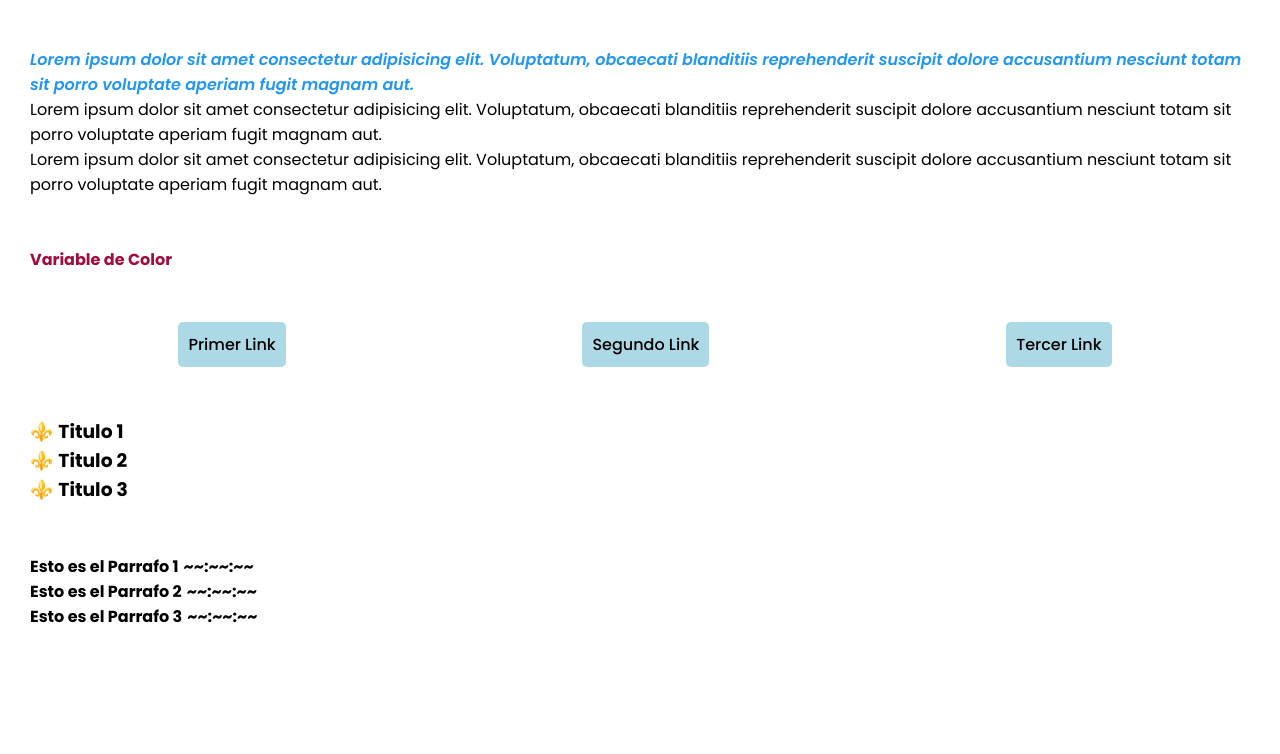
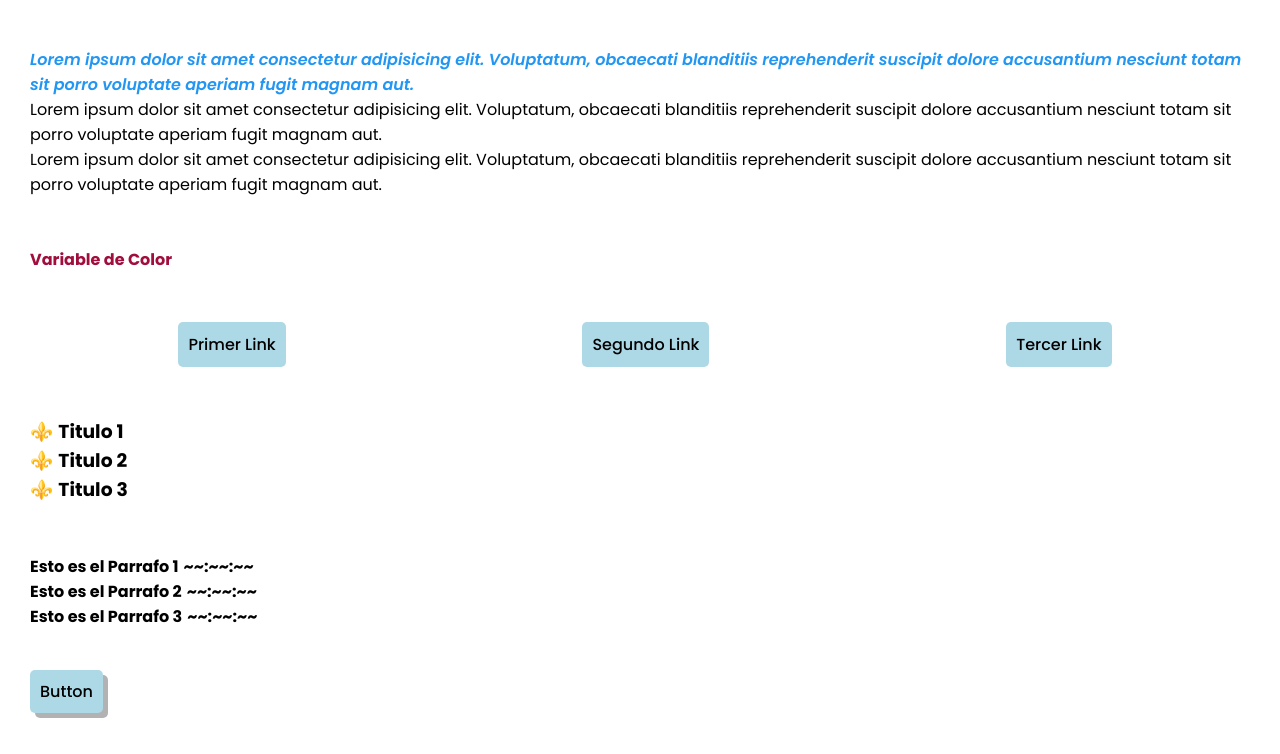
Before and after one commit to DavidPineda02/Pseudoclases, a plain HTML site: page index.html in a window 1280 px wide. Shown: the part 781-1535 px from the top of the page. Before the commit the page ends 1460 px from the top, so only its background shows below. Drawn offline with Linux system fonts and the light colour scheme.

Commit message:
Treceavo Ejercicio - Agregandole Sombreado a un Boton con ::after

```diff
--- a/index.html
+++ b/index.html
@@ -67,7 +67,9 @@
                 <p>Esto es el Parrafo 2</p>
                 <p>Esto es el Parrafo 3</p>
             </div>
-            <div class="ejercicio13"></div>
+            <div class="ejercicio13">
+                <a href="">Button</a>
+            </div>
             <div class="ejercicio14"></div>
             <div class="ejercicio15"></div>
             <div class="ejercicio16"></div>
--- a/styles.css
+++ b/styles.css
@@ -100,29 +100,29 @@
     border: 1.5px solid #000;
 }
 
-.ejercicio7 .text:only-of-type{
+.ejercicio7 .text:only-of-type {
     font-weight: 700;
     font-style: italic;
     color: #0d47a1;
 }
 
-.ejercicio8 .parrafo:first-of-type{
+.ejercicio8 .parrafo:first-of-type {
     font-weight: 600;
     font-style: italic;
     color: #2196F3;
 }
 
-.ejercicio9 h4{
+.ejercicio9 h4 {
     color: var(--color-texto);
     font-weight: bold;
 }
 
-.ejercicio10 .navbar{
+.ejercicio10 .navbar {
     display: flex;
     justify-content: space-around;
 }
 
-.navbar a{
+.navbar a {
     text-decoration: none;
     font-weight: 500;
     color: black;
@@ -153,3 +153,25 @@
     content: "~~:~~:~~";
     margin-left: 5px;
 }
+
+.ejercicio13 a {
+    position: relative;
+    text-decoration: none;
+    font-weight: 500;
+    color: black;
+    background-color: lightblue;
+    padding: 10px;
+    border-radius: 5px;
+}
+
+.ejercicio13 a::after {
+    content: "";
+    position: absolute;
+    top: 5px;
+    left: 5px;
+    width: 100%;
+    height: 100%;
+    background-color: rgba(0, 0, 0, 0.3);
+    z-index: -1;
+    border-radius: 5px;
+}
```
